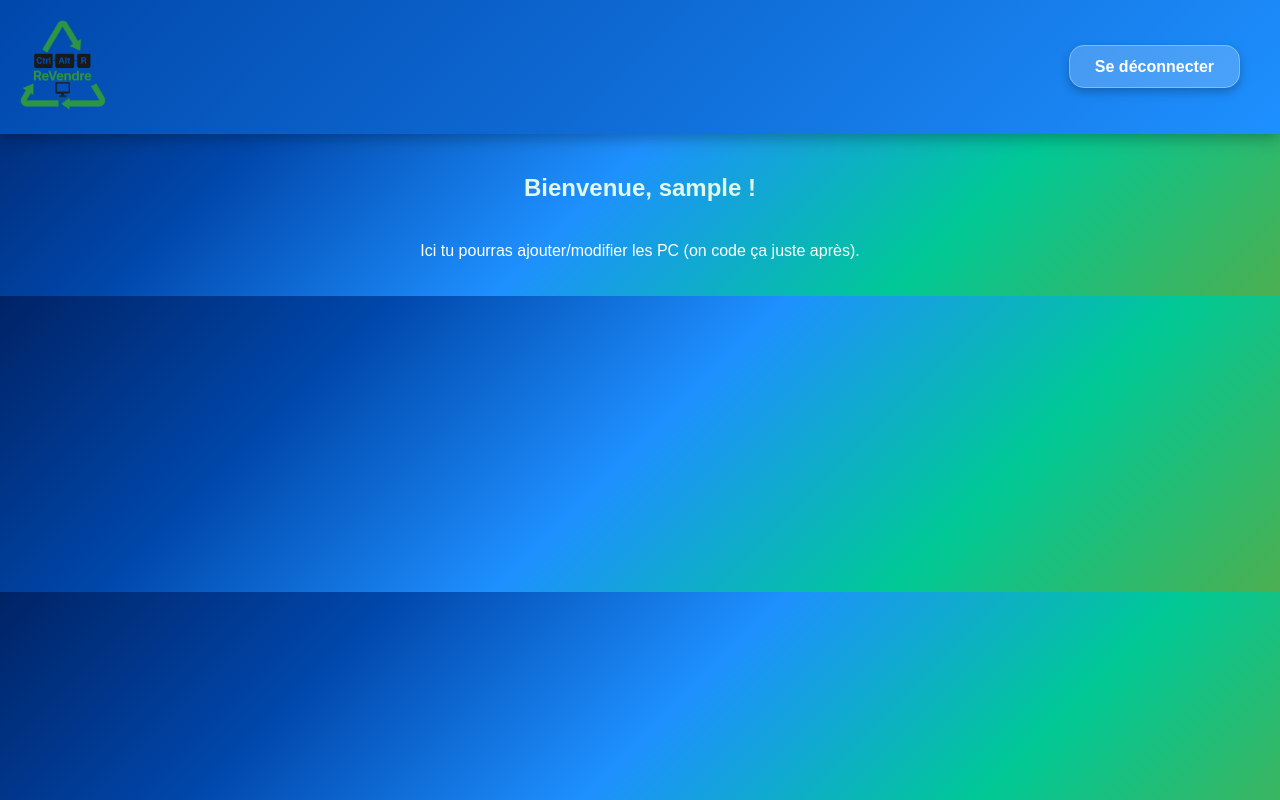
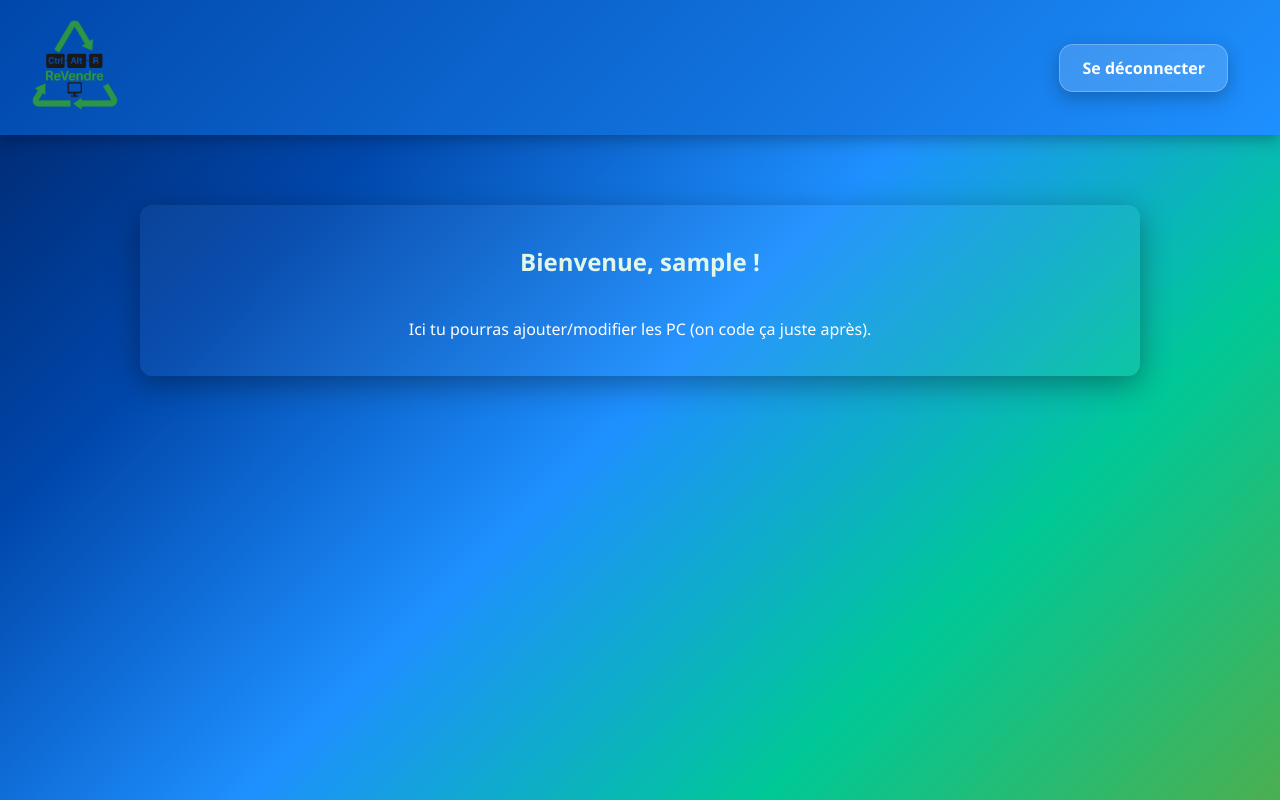
Before and after one commit to Pier-Alexis/Ctrl-Alt-Revendre, a Flask app: page /dashboard in a window 1280 px wide. Run offline with Flask 3, Linux system fonts and the light colour scheme; the visitor is signed in with stand-in values (Sample User, id 1).

Commit message:
Update style.css

```diff
--- a/static/style.css
+++ b/static/style.css
@@ -1,9 +1,10 @@
 /* --- FOND GLOBAL --- */
 body {
     margin: 0;
-    font-family: Arial, sans-serif;
+    font-family: "Segoe UI", Arial, sans-serif;
     color: white;
     text-align: center;
+    min-height: 100vh;
 }
 
 /* Fond animé UNIQUEMENT sur la page d’accueil */
@@ -13,7 +14,7 @@ body.homepage {
     animation: gradientMove 12s ease infinite;
 }
 
-/* Fond statique (login et dashboard) */
+/* Fond statique (login et dashboard) : même palette mais fixe */
 body.otherpage {
     background: linear-gradient(135deg, #002366, #0047ab, #1e90ff, #00c896, #4caf50);
     background-size: cover;
@@ -31,9 +32,11 @@ body.otherpage {
     display: flex;
     justify-content: space-between;
     align-items: center;
-    background: linear-gradient(135deg, #0047ab, #1e90ff);
-    padding: 20px;
+    background: linear-gradient(135deg, #0047ab, #1e90ff); /* fixed blue header */
+    padding: 20px 32px;
     box-shadow: 0 4px 15px rgba(0, 0, 0, 0.3);
+    position: relative;
+    z-index: 10;
 }
 
 .logo {
@@ -42,76 +45,162 @@ body.otherpage {
 }
 
 /* --- BOUTON VITREUX --- */
-.login-btn {
-    padding: 12px 25px;
-    border-radius: 15px;
-    background: rgba(255, 255, 255, 0.2);
+.login-btn, .btn {
+    display: inline-block;
+    padding: 12px 22px;
+    border-radius: 14px;
+    background: rgba(255, 255, 255, 0.16);
     backdrop-filter: blur(8px);
     -webkit-backdrop-filter: blur(8px);
-    border: 1px solid rgba(255, 255, 255, 0.3);
+    border: 1px solid rgba(255, 255, 255, 0.25);
     color: white;
     text-decoration: none;
-    font-weight: bold;
-    transition: all 0.3s ease-in-out;
-    box-shadow: 0 4px 10px rgba(0, 0, 0, 0.25);
+    font-weight: 600;
+    transition: transform 0.18s ease, box-shadow 0.18s ease, background 0.18s ease;
+    box-shadow: 0 6px 18px rgba(0,0,0,0.25);
+    cursor: pointer;
 }
 
-/* Animation au survol */
-.login-btn:hover {
-    background: rgba(0, 200, 150, 0.4);
-    transform: scale(1.07);
-    box-shadow: 0 6px 20px rgba(0, 0, 0, 0.35);
+/* Hover : légère montée + vert */
+.login-btn:hover, .btn:hover {
+    transform: translateY(-6px) scale(1.02);
+    background: linear-gradient(135deg, rgba(255,255,255,0.22), rgba(255,255,255,0.12));
+    box-shadow: 0 12px 30px rgba(0,0,0,0.35);
 }
 
-/* Animation au clic */
-.login-btn:active {
-    transform: scale(0.95);
-    box-shadow: 0 2px 8px rgba(0, 0, 0, 0.2);
+/* Clic : effet "press" */
+.login-btn:active, .btn:active {
+    transform: translateY(0) scale(0.98);
+    box-shadow: 0 4px 14px rgba(0,0,0,0.2);
 }
 
-/* --- FORMULAIRE VITREUX --- */
-.login-box {
-    max-width: 350px;
-    margin: 80px auto;
-    padding: 30px;
-    border-radius: 20px;
-    background: rgba(255, 255, 255, 0.15);
-    backdrop-filter: blur(10px);
-    -webkit-backdrop-filter: blur(10px);
-    border: 1px solid rgba(255, 255, 255, 0.3);
-    box-shadow: 0 4px 20px rgba(0, 0, 0, 0.25);
-    text-align: center;
+/* small utility */
+.container {
+    width: 92%;
+    max-width: 1100px;
+    margin: 0 auto;
+}
+
+/* --- CONTENT --- */
+.content {
+    padding: 40px 20px 80px 20px;
+}
+
+/* --- TABLE / CARDS --- */
+.table-container {
+    width: 90%;
+    max-width: 1000px;
+    margin: 30px auto 80px auto;
+    background: rgba(255, 255, 255, 0.04);
+    border-radius: 12px;
+    overflow: hidden;
+    box-shadow: 0 8px 30px rgba(0,0,0,0.35);
+}
+
+table {
+    width: 100%;
+    border-collapse: collapse;
+    text-align: left;
     color: white;
 }
 
-.login-box h2 {
-    margin-bottom: 20px;
-    color: #e0f7e9;
+.table-header {
+    display: grid;
+    grid-template-columns: 60px 1fr 180px 140px;
+    gap: 0;
+    align-items: center;
+    padding: 12px 18px;
+    background: rgba(255,255,255,0.9);
+    color: #0047ab;
+    font-weight: 700;
 }
 
-.login-box input {
-    width: 90%;
+.table-row {
+    display: grid;
+    grid-template-columns: 60px 1fr 180px 140px;
+    gap: 0;
+    align-items: center;
+    padding: 14px 18px;
+    border-top: 1px solid rgba(255,255,255,0.06);
+}
+
+.table-row:nth-child(even) {
+    background: rgba(255,255,255,0.02);
+}
+
+/* actions */
+.row-actions {
+    display: flex;
+    gap: 8px;
+    justify-content: flex-end;
+}
+
+.small-btn {
+    padding: 8px 12px;
+    border-radius: 10px;
+    font-size: 14px;
+}
+
+/* --- FORMULAIRES & LOGIN BOX --- */
+.login-box {
+    max-width: 420px;
+    margin: 50px auto;
+    padding: 28px;
+    border-radius: 16px;
+    background: rgba(255, 255, 255, 0.12);
+    backdrop-filter: blur(10px);
+    -webkit-backdrop-filter: blur(10px);
+    border: 1px solid rgba(255, 255, 255, 0.25);
+    box-shadow: 0 8px 30px rgba(0, 0, 0, 0.3);
+    text-align: center;
+    color: white;
+    animation: appearUp 0.5s ease;
+}
+
+.form-field {
+    width: 100%;
+    margin: 10px 0;
+}
+
+.form-field input, .form-field textarea {
+    width: 96%;
     padding: 12px;
-    margin: 10px 0;
     border-radius: 10px;
     border: none;
     outline: none;
-    background: rgba(255, 255, 255, 0.8);
+    background: rgba(255,255,255,0.95);
     font-size: 14px;
 }
 
-.login-box button {
-    margin-top: 15px;
-    padding: 12px 25px;
-    border-radius: 15px;
-    border: none;
-    font-weight: bold;
-    color: white;
+/* add button style */
+.add-button {
+    margin-top: 12px;
     background: linear-gradient(135deg, #0047ab, #00c896);
-    cursor: pointer;
-    transition: transform 0.2s ease-in-out;
 }
 
-.login-box button:hover {
-    transform: scale(1.05);
+/* small messages */
+.flash {
+    padding: 10px 14px;
+    border-radius: 10px;
+    margin-bottom: 10px;
 }
+.flash.success { background: rgba(0,200,120,0.15); color: #eafff0; border: 1px solid rgba(0,200,120,0.25); }
+.flash.error   { background: rgba(255,80,80,0.12); color: #ffecec; border: 1px solid rgba(255,80,80,0.18); }
+.flash.info    { background: rgba(255,255,255,0.06); color: #f0f8ff; border: 1px solid rgba(255,255,255,0.06); }
+
+/* --- Animations --- */
+@keyframes appearUp {
+    from { opacity: 0; transform: translateY(12px); }
+    to   { opacity: 1; transform: translateY(0); }
+}
+
+/* responsive */
+@media (max-width: 800px) {
+    .table-header, .table-row {
+        grid-template-columns: 50px 1fr;
+        grid-auto-rows: auto;
+        row-gap: 8px;
+    }
+    .row-actions { justify-content: flex-start; }
+    .logo { height: 72px; }
+}
```
